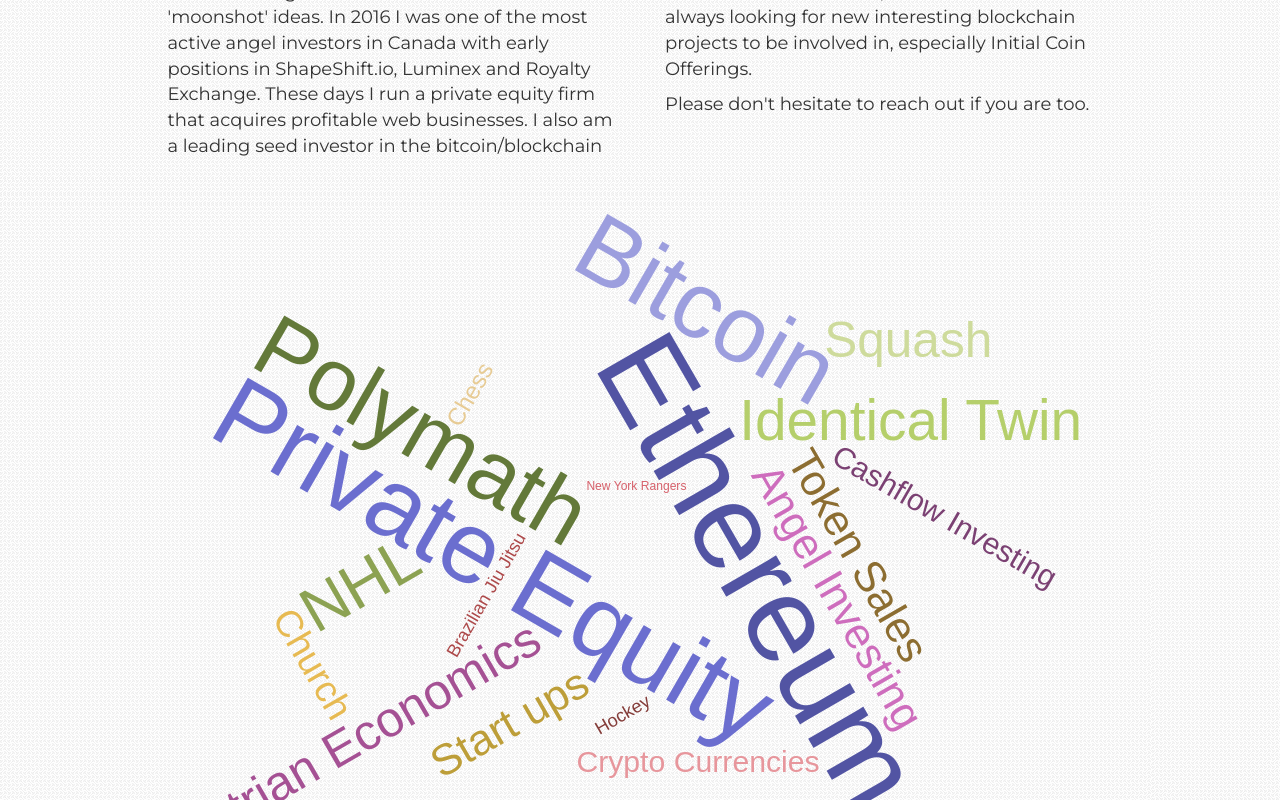
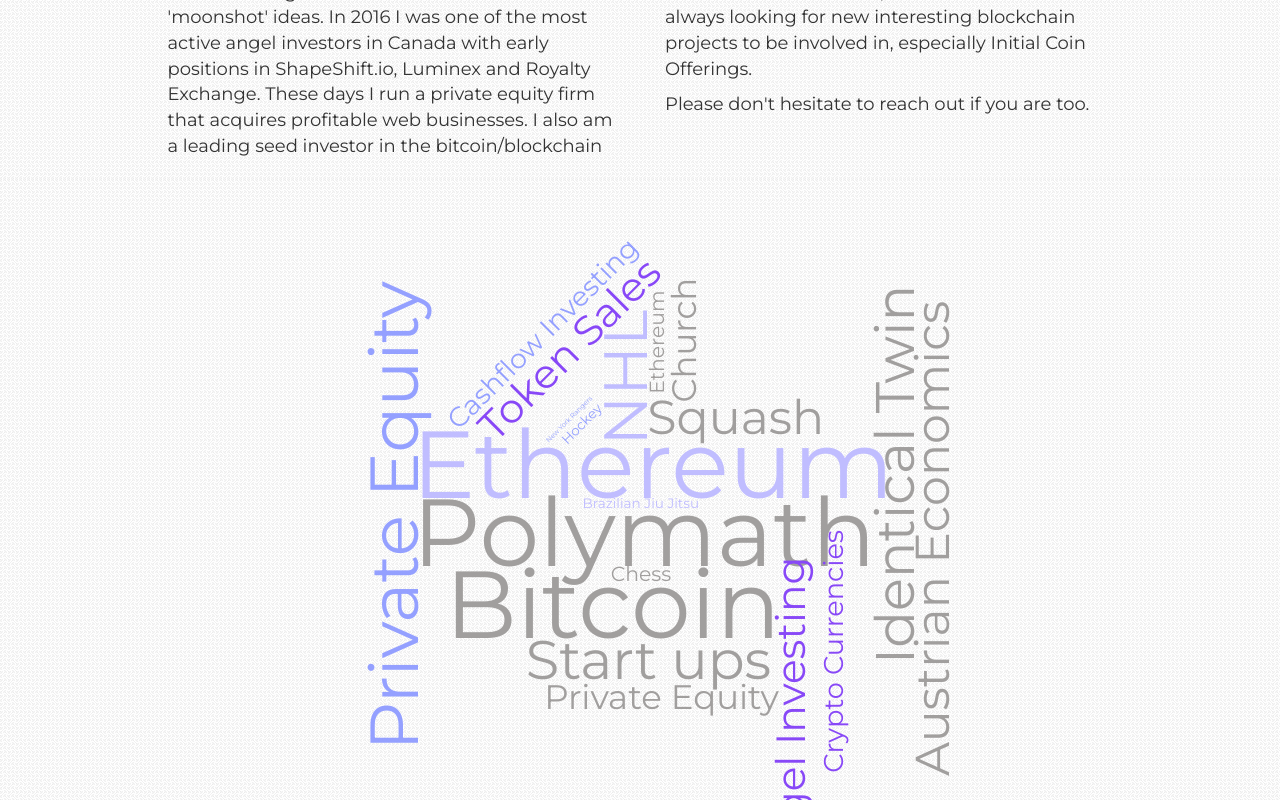
Before and after one commit to LeoPCI/Trevor_Koverko, a plain HTML site: page index.html in a window 1280 px wide. Shown: the part 1120-1920 px from the top of the page. Drawn offline with Linux system fonts and the light colour scheme.

Commit message:
changed svg and added to inline html

```diff
--- a/css/stylish-portfolio.css
+++ b/css/stylish-portfolio.css
@@ -306,11 +306,16 @@
 
 /*svg wordcloud*/
 #wordcloud-svg {
-    margin-top: 10px;
-    width: 90%;
-    margin-right: 10%;
+    /*margin-top: 10px;*/
+    width: 50%;
+    margin-left: 25%;
+    margin-bottom: 5%;
+}
 
+#wordcloud-svg text {
+    font-family: Montserrat;
 }
+
 #svg-div {
     /*border-top: 2px solid #534956;*/
     /*border-bottom: 2px solid #534956;*/
@@ -321,7 +326,8 @@
     /*background-color: #2d3a62;*/
     /*background-color: #e7e7e7;*/
     position: relative;
-    top: -5px;
+    top: -60px;
+    z-index: -1;
 }
 
 p {
--- a/index.html
+++ b/index.html
@@ -109,35 +109,57 @@
         <!-- /.container -->
     </section>
 
-
     <!-- Word Cloud -->
     <div id="svg-div">
+        <?xml version="1.0" encoding="utf-8"?>
+        <!DOCTYPE svg PUBLIC "-//W3C//DTD SVG 1.1//EN" "http://www.w3.org/Graphics/SVG/1.1/DTD/svg11.dtd">
+        <svg version="1.1" xmlns="http://www.w3.org/2000/svg" width="1024px" height="768px" viewBox="0 0 1024 768">
+        <defs>
+        <style type="text/css"> @import url(http://fonts.googleapis.com/css?family=Montserrat:normal:latin-ext);
+        .st1{font-family:'Montserrat';}
+
+        </style>
+        </defs>
+        <clipPath id="cp3">
+        <path d="M 0,0 L 1024,0 L1024,768 L 0,768 z M 0,0 L 1280,0 L 1280,960 L 0,960 z" fill-rule="evenodd">
+        </path>
+        </clipPath>
+        <g clip-path="url(#cp3)">
+        </g>
+        <rect x="0" y="0" width="100%" opacity="1" fill="rgb(255,255,255)" fill-opacity="0" stroke="none">
+        </rect>
+        <text x="-227.64634704589844" y="7.844574228828137" style="font: normal 95.15842336000003px Montserrat" text-anchor="start" dy="37.612025043478276" opacity="1" fill="rgb(161,159,158)" fill-opacity="1" stroke="none" transform="translate(512, 382)">Polymath</text>
+        <text x="-236.2574462890625" y="7.844574228828137" style="font: normal 95.15842336000003px Montserrat" text-anchor="start" dy="37.612025043478276" opacity="1" fill="rgb(192,189,255)" fill-opacity="1" stroke="none" transform="translate(520, 314)">Ethereum</text>
+        <text x="-165.03765869140625" y="7.844574228828137" style="font: normal 95.15842336000003px Montserrat" text-anchor="start" dy="37.612025043478276" opacity="1" fill="rgb(161,159,158)" fill-opacity="1" stroke="none" transform="translate(482, 454)">Bitcoin</text>
+        <text x="-231.4718017578125" y="5.600879959765628" style="font: normal 67.97030240000001px Montserrat" text-anchor="start" dy="26.86573217391305" opacity="1" fill="rgb(148,160,255)" fill-opacity="1" stroke="none" transform="translate(258, 380) rotate(-90)">Private Equity</text>
+        <text x="-64.5649185180664" y="5.04204989835938" style="font: normal 61.17327216000001px Montserrat" text-anchor="start" dy="24.179158956521746" opacity="1" fill="rgb(192,189,255)" fill-opacity="1" stroke="none" transform="translate(490, 242) rotate(-90)">NHL</text>
+        <text x="-187.27740478515625" y="4.4832137334375055" style="font: normal 54.37624192000001px Montserrat" text-anchor="start" dy="21.49258573913044" opacity="1" fill="rgb(161,159,158)" fill-opacity="1" stroke="none" transform="translate(760, 338) rotate(-90)">Identical Twin</text>
+        <text x="-120.2120361328125" y="4.4832137334375055" style="font: normal 54.37624192000001px Montserrat" text-anchor="start" dy="21.49258573913044" opacity="1" fill="rgb(161,159,158)" fill-opacity="1" stroke="none" transform="translate(518, 514)">Start ups</text>
+        <text x="-232.997802734375" y="3.924377568515631" style="font: normal 47.579211680000014px Montserrat" text-anchor="start" dy="18.806012521739138" opacity="1" fill="rgb(161,159,158)" fill-opacity="1" stroke="none" transform="translate(798, 404) rotate(-90)">Austrian Economics</text>
+        <text x="-86.83901977539062" y="3.924377568515631" style="font: normal 47.579211680000014px Montserrat" text-anchor="start" dy="18.806012521739138" opacity="1" fill="rgb(161,159,158)" fill-opacity="1" stroke="none" transform="translate(606, 272)">Squash</text>
+        <text x="-155.00473022460938" y="3.3613665989062547" style="font: normal 40.78218144000001px Montserrat" text-anchor="start" dy="16.119439304347832" opacity="1" fill="rgb(136,72,247)" fill-opacity="1" stroke="none" transform="translate(658, 582) rotate(-90)">Angel Investing</text>
+        <text x="-116.488037109375" y="3.3613665989062547" style="font: normal 40.78218144000001px Montserrat" text-anchor="start" dy="16.119439304347832" opacity="1" fill="rgb(136,72,247)" fill-opacity="1" stroke="none" transform="translate(436, 208) rotate(-45)">Token Sales</text>
+        <text x="-115.71884155273438" y="2.8025304339843764" style="font: normal 33.985151200000004px Montserrat" text-anchor="start" dy="13.432866086956524" opacity="1" fill="rgb(161,159,158)" fill-opacity="1" stroke="none" transform="translate(532, 554)">Private Equity</text>
+        <text x="-61.537757873535156" y="2.8025304339843764" style="font: normal 33.985151200000004px Montserrat" text-anchor="start" dy="13.432866086956524" opacity="1" fill="rgb(161,159,158)" fill-opacity="1" stroke="none" transform="translate(552, 202) rotate(-90)">Church</text>
+        <text x="-125.40846252441406" y="2.2436942690625017" style="font: normal 27.188120960000006px Montserrat" text-anchor="start" dy="10.74629286956522" opacity="1" fill="rgb(148,160,255)" fill-opacity="1" stroke="none" transform="translate(410, 194) rotate(-45)">Cashflow Investing</text>
+        <text x="-119.80937194824219" y="2.2436942690625017" style="font: normal 27.188120960000006px Montserrat" text-anchor="start" dy="10.74629286956522" opacity="1" fill="rgb(136,72,247)" fill-opacity="1" stroke="none" transform="translate(702, 514) rotate(-90)">Crypto Currencies</text>
+        <text x="-50.62834930419922" y="1.6806832994531273" style="font: normal 20.391090720000005px Montserrat" text-anchor="start" dy="8.059719652173916" opacity="1" fill="rgb(161,159,158)" fill-opacity="1" stroke="none" transform="translate(526, 204) rotate(-90)">Ethereum</text>
+        <text x="-29.280029296875" y="1.6806832994531273" style="font: normal 20.391090720000005px Montserrat" text-anchor="start" dy="8.059719652173916" opacity="1" fill="rgb(161,159,158)" fill-opacity="1" stroke="none" transform="translate(512, 432)">Chess</text>
+        <text x="-57.42445373535156" y="1.1218471345312508" style="font: normal 13.594060480000003px Montserrat" text-anchor="start" dy="5.37314643478261" opacity="1" fill="rgb(192,189,255)" fill-opacity="1" stroke="none" transform="translate(512, 362)">Brazilian Jiu Jitsu</text>
+        <text x="-24.58428955078125" y="1.1218471345312508" style="font: normal 13.594060480000003px Montserrat" text-anchor="start" dy="5.37314643478261" opacity="1" fill="rgb(148,160,255)" fill-opacity="1" stroke="none" transform="translate(452, 284) rotate(-45)">Hockey</text>
+        <text x="-30.415740966796875" y="0.5630170731250006" style="font: normal 6.7970302400000016px Montserrat" text-anchor="start" dy="2.686573217391305" opacity="1" fill="rgb(148,160,255)" fill-opacity="1" stroke="none" transform="translate(440, 280) rotate(-45)">New York Rangers</text>
+        </svg>
+    </div>
+<!--     <div id="svg-div">
         <img src="wordcloud.svg" id="wordcloud-svg" alt="wordcloud related to trevor koverko" />
-    </div>
+    </div> -->
 
-
+    <!-- <img src="wordcloud.png" id="wordcloud-svg" alt="wordcloud related to trevor koverko" />  -->
 
     <!-- Callout -->
     <aside class="callout">
         <div id="parallax"></div>
     </aside>
-
-<!--     <section id="about2" class="about">
-        <div class="container">
-            <div class="row">
-                <div class="col-md-8 col-md-offset-2">
-                    <h2 class="text-center font-size-50px">How I Spend My Time.</h2>
-                    <p>Lorem ipsum dolor sit amet et delectus accommodare his consul copiosae legendos at vix ad putent delectus delicata usu. Vidit dissentiet eos cu eum an brute copiosae hendrerit.
-
-                    <p>Modus argumentum ne qui tation efficiendi in eos. Ei mea falli legere efficiantur et tollit aliquip debitis mei. No deserunt mediocritatem mel. Lorem ipsum dolor sit amet et delectus accommodare his consul copiosae legendos at vix ad putent delectus delicata usu. Vidit dissentiet eos cu eum an brute copiosae hendrerit. Eos erant dolorum an. Per facer affert ut. Mei iisque mentitum moderatius cu. Sit munere facilis accusam eu dicat falli consulatu at vis. Te facilisis mnesarchum qui posse omnium
-
-                    <p>Mei iisque mentitum moderatius cu. Sit munere facilis accusam eu dicat falli consulatu at vis. Te facilisis mnesarchum qui posse omnium mediocritatem est cu. Modus argumentum ne qui tation efficiendi in eos. Ei mea falli legere efficiantur et tollit aliquip debitis mei.
-                </div>
-            </div>
-            <!-- /.row -->
-        </div>
-        <!-- /.container -->
-    </section>
 
     <!-- Portfolio -->
     <a name="investments"></a>
```
Also changed, not shown: wordcloud-1.svg (deleted), wordcloud.svg (deleted).
